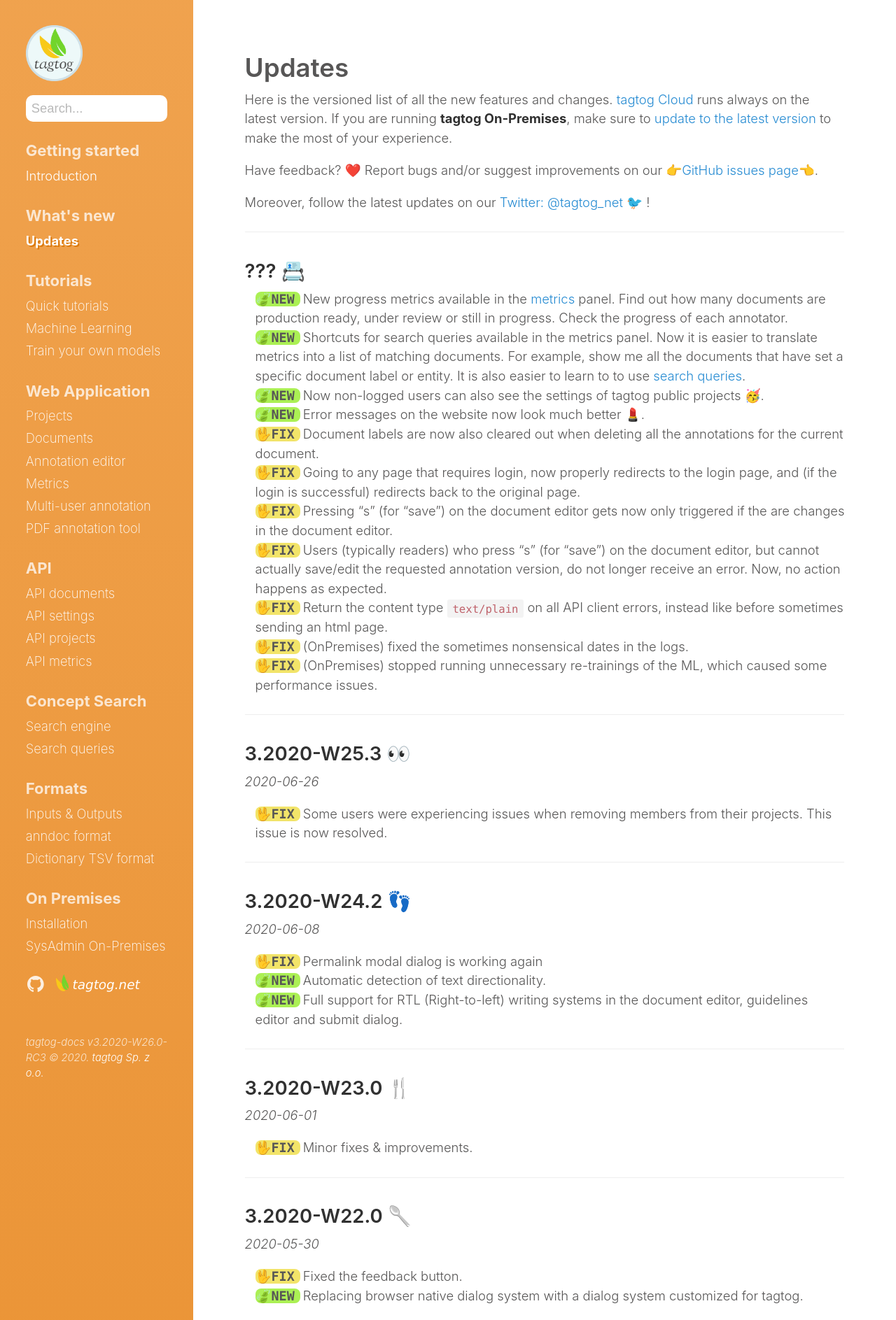
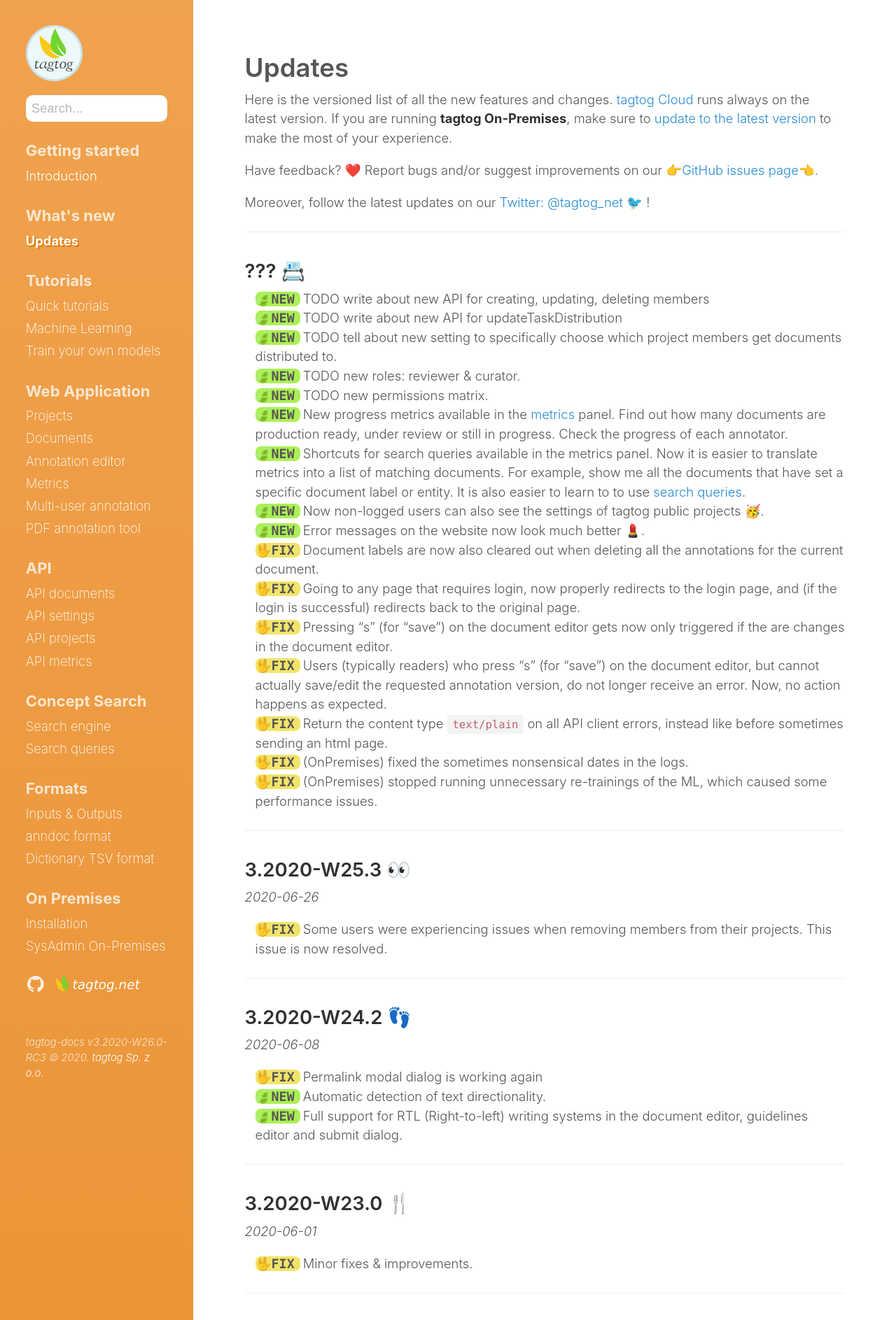
Before and after one commit to tagtogorg/tagtog-doc, a Jekyll site: the page built from updates.md, in a window 1280 px wide. Shown: the top 1887 px of the page at 70% size. Built offline with Jekyll 4.4.1, drawn with Linux system fonts in a browser that asks for light colours; nearby versions of some CDN libraries; emoji names are drawn with the system emoji font; some of the changed text lies outside the part shown.

Commit message:
wip updates

```diff
--- a/updates.md
+++ b/updates.md
@@ -17,6 +17,11 @@ Moreover, follow the latest updates on our [Twitter: @tagtog_net 🐦](https://t
 ## ??? 📇
 
 <ul class="updates">
+  <li class="new"><span markdown="1">TODO write about new API for creating, updating, deleting members</span></li>
+  <li class="new"><span markdown="1">TODO write about new API for updateTaskDistribution</span></li>
+  <li class="new"><span markdown="1">TODO tell about new setting to specifically choose which project members get documents distributed to.</span></li>
+  <li class="new"><span markdown="1">TODO new roles: reviewer & curator.</span></li>
+  <li class="new"><span markdown="1">TODO new permissions matrix.</span></li>
   <li class="new"><span markdown="1">New progress metrics available in the <a title="tagtog - metrics" href="metrics.html">metrics</a> panel. Find out how many documents are production ready, under review or still in progress. Check the progress of each annotator.</span></li>
   <li class="new"><span markdown="1">Shortcuts for search queries available in the metrics panel. Now it is easier to translate metrics into a list of matching documents. For example, show me all the documents that have set a specific document label or entity. It is also easier to learn to to use <a href="search-queries.html" title="tagtog - search queries">search queries</a>.</span></li>
   <li class="new"><span markdown="1">Now non-logged users can also see the settings of tagtog public projects 🥳.</span></li>
```
